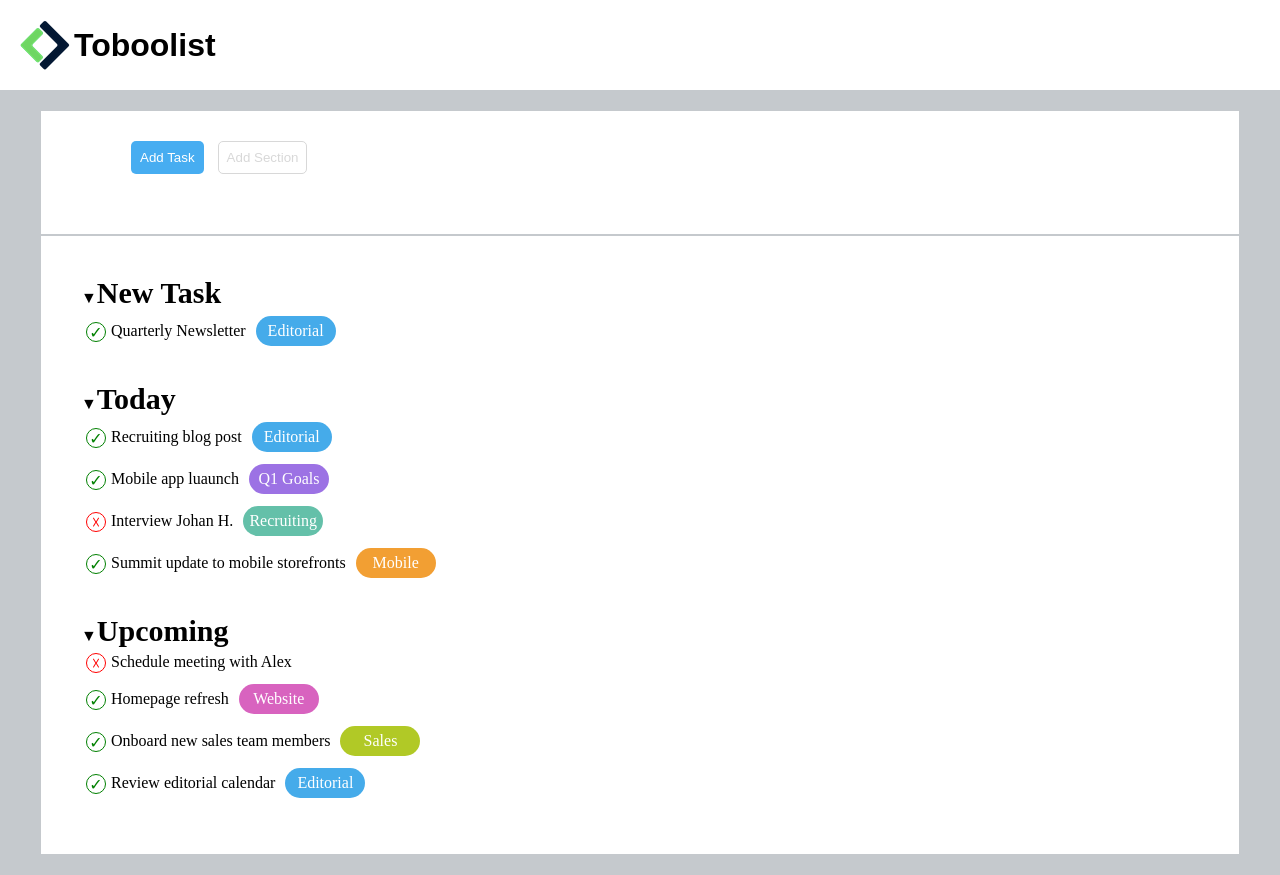
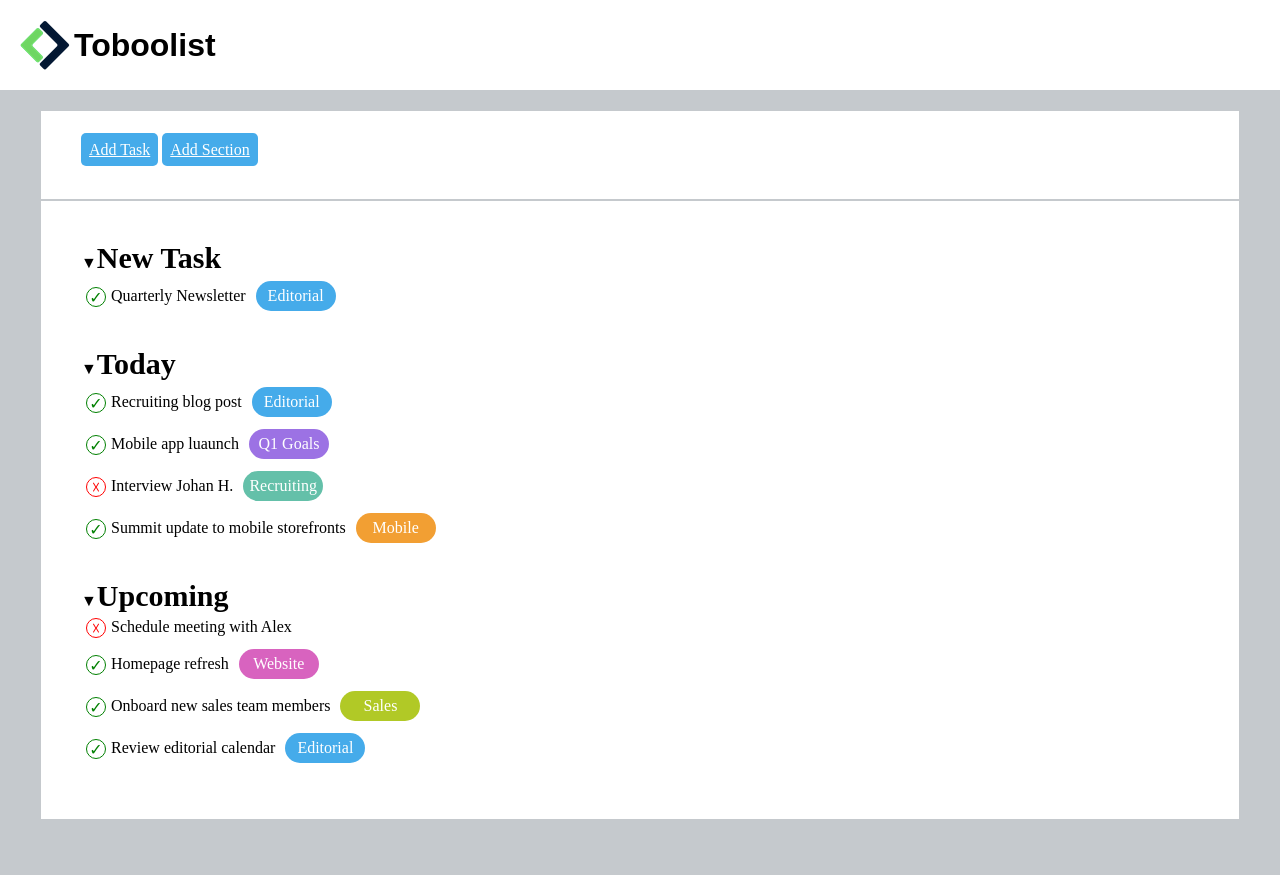
Before and after one commit to Giulia-M/html-css-toboolist, a plain HTML site: page index.html in a window 1280 px wide. After the commit the page ends 840 px from the top, so only its background shows below. Drawn offline with Linux system fonts and the light colour scheme.

Commit message:
ho aggiunto link al posto di button

```diff
--- a/index.html
+++ b/index.html
@@ -19,8 +19,8 @@
             <!-- due button -->
             <div class="wrapper">
                 <div class="buttons">
-                    <button class="css-button" id="button-1">Add Task</button>
-                    <button class="css-button" id="button-2">Add Section</button>
+                    <a href="#">Add Task</a>
+                    <a href="#">Add Section</a>
                 </div>
 
             </div>
--- a/style.css
+++ b/style.css
@@ -27,11 +27,12 @@ main {
 .buttons {
     padding: 20px 0 20px 0;
 }
-.css-button {
+
+a {
     padding: 8px;
     border-radius: 5px;
-    margin-bottom: 20px;
-
+    background-color: #45abea;
+    color: white;
 }
 
 
@@ -50,18 +51,6 @@ main {
     border-bottom:1px solid #c5c9cd;
 }
 
-#button-1 {
-    background-color: #47adf1;
-    color: white;
-    margin-left: 50px;
-    border: 1px solid transparent;
-}
-#button-2 {
-    background-color: white;
-    margin-left: 10px;
-    color: #d8d8d8;
-    border: 1px solid #d8d8d8;
-}
 
 
 ul {
```
